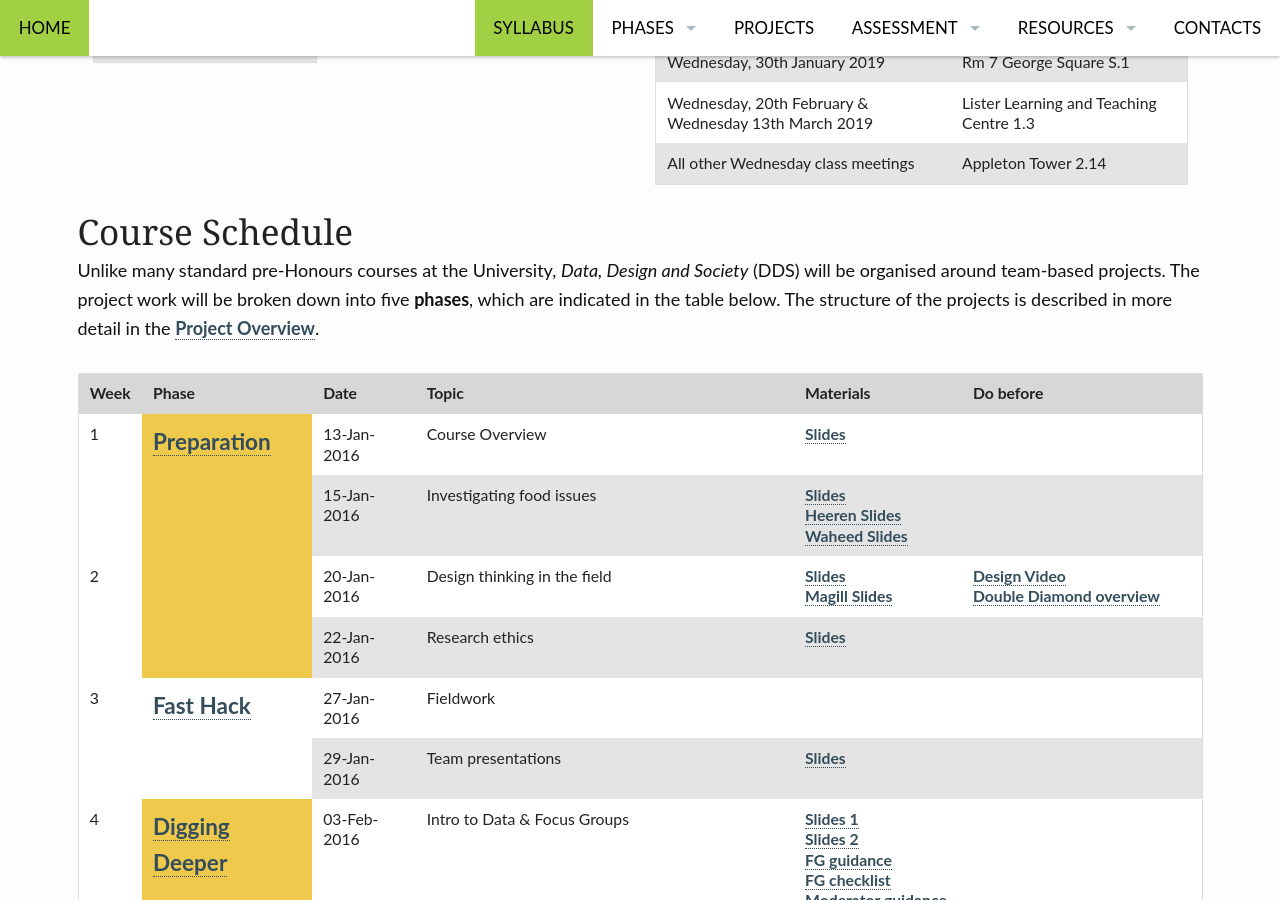
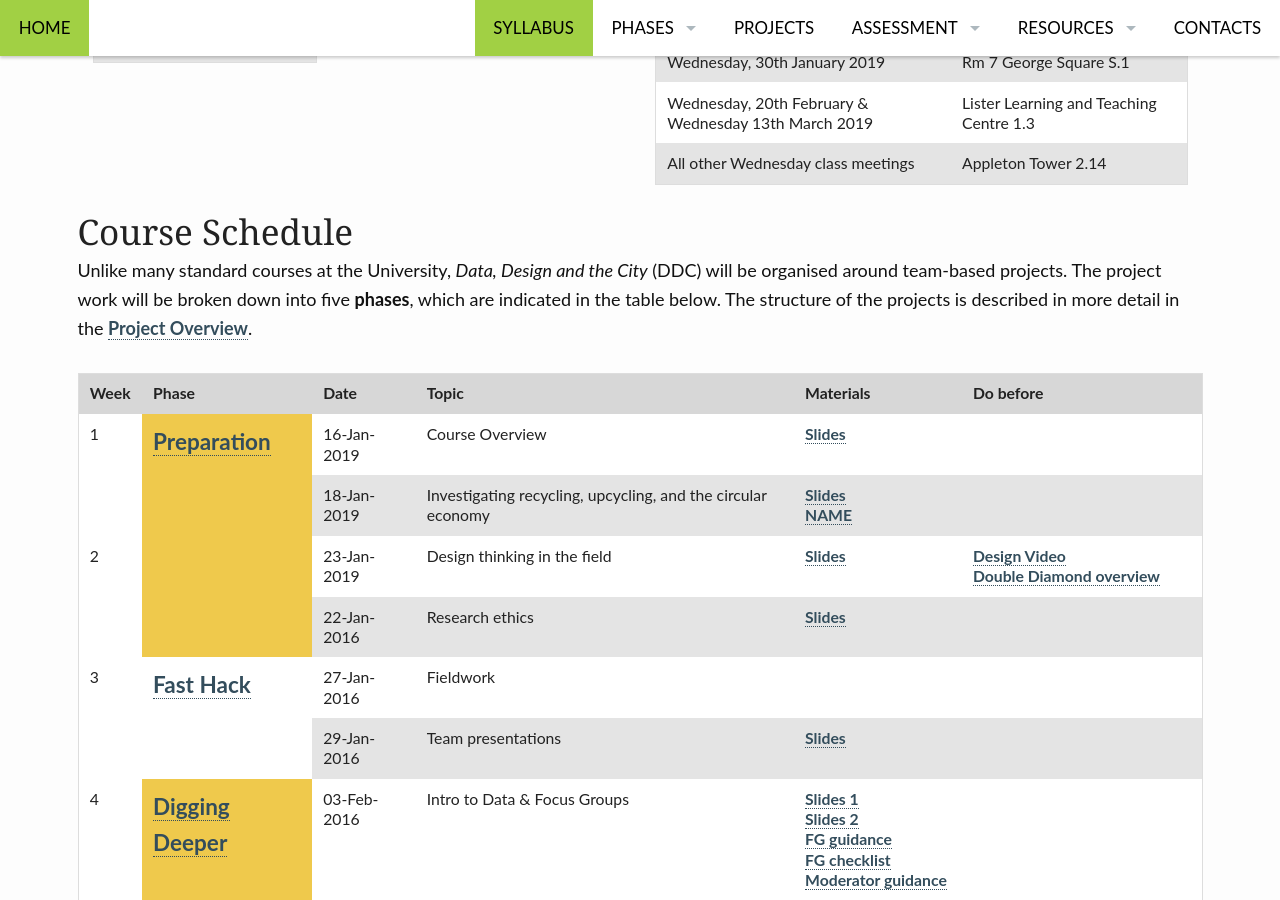
Before and after one commit to edinburghlivinglab/ddc, a Jekyll site: the page built from pages/syllabus.md, in a window 1280 px wide and 900 px high, scrolled down 496 px. Built offline with Jekyll 4.4.1, drawn with Linux system fonts in a browser that asks for light colours.

Commit message:
Update syllabus.md

```diff
--- a/pages/syllabus.md
+++ b/pages/syllabus.md
@@ -52,7 +52,7 @@ permalink: "/syllabus/"
 <div class="t30">
 <h2><a name="weekbyweek"></a>Course Schedule</h2>
  <p>
- Unlike many standard pre-Honours courses at the University, <i>Data, Design and Society</i> (DDS) will be organised around team-based projects. The project work will be broken down into five <b>phases</b>, which are indicated in the table below.
+ Unlike many standard courses at the University, <i>Data, Design and the City</i> (DDC) will be organised around team-based projects. The project work will be broken down into five <b>phases</b>, which are indicated in the table below.
  The structure of the projects is described in more detail in the <a href="{{ site.baseurl }}/project_overview/">Project Overview</a>.
 </p>
 
@@ -78,26 +78,26 @@ permalink: "/syllabus/"
                 <td rowspan="4" valign="middle" bgcolor="#EFC94C">
                     <p class="teaser"><a href="{{ site.baseurl }}/preparation/">Preparation</a></p>
                 </td>
-                <td>13-Jan-2016</td>
+                <td>16-Jan-2019</td>
                 <td>Course Overview</td>
                 <td><a href="{{ site.baseurl }}/slides/week1-1.html" target="_blank">Slides</a></td>
                 <td>&nbsp;</td>
             </tr>
             <tr>
-                <td>15-Jan-2016</td>
-                <td>Investigating food issues</td>
-                <td><a href="{{ site.baseurl }}/slides/week1-2.html" target="_blank">Slides</a><br/>
-                    <a href="{{ site.baseurl }}/course_docs/alexis_heeren.pdf" target="_blank">Heeren Slides</a><br/>
-                    <a href="{{ site.baseurl }}/course_docs/hassan_waheed.pdf" target="_blank">Waheed Slides</a>
+                <td>18-Jan-2019</td>
+                <td>Investigating recycling, upcycling, and the circular economy</td>
+                <td><a href="{{ site.baseurl }}/slides/NAME.html" target="_blank">Slides</a><br/>
+                    <a href="{{ site.baseurl }}/course_docs/NAME.pdf" target="_blank">NAME</a><br/>
+
                 </td>
                 <td>&nbsp;</td>
             </tr>
             <tr>
                 <td rowspan="2">2</td>
-                <td>20-Jan-2016</td>
+                <td>23-Jan-2019</td>
                 <td>Design thinking in the field</td>
-                <td><a href="{{ site.baseurl }}/slides/week2-1.html" target="_blank">Slides</a><br/>
-                    <a href="{{ site.baseurl }}/course_docs/cat_magill_field.pdf" target="_blank">Magill Slides</a>
+                <td><a href="{{ site.baseurl }}/slides/NAME" target="_blank">Slides</a><br/>
+
                 </td>
                 <td><a href="https://youtu.be/JF2xaxjrQ7g">Design Video</a><br/>
                 <a href="http://www.thecreativeindustries.co.uk/uk-creative-overview/news-and-views/view-what-is-design-and-why-it-matters">Double Diamond overview</a>
```
